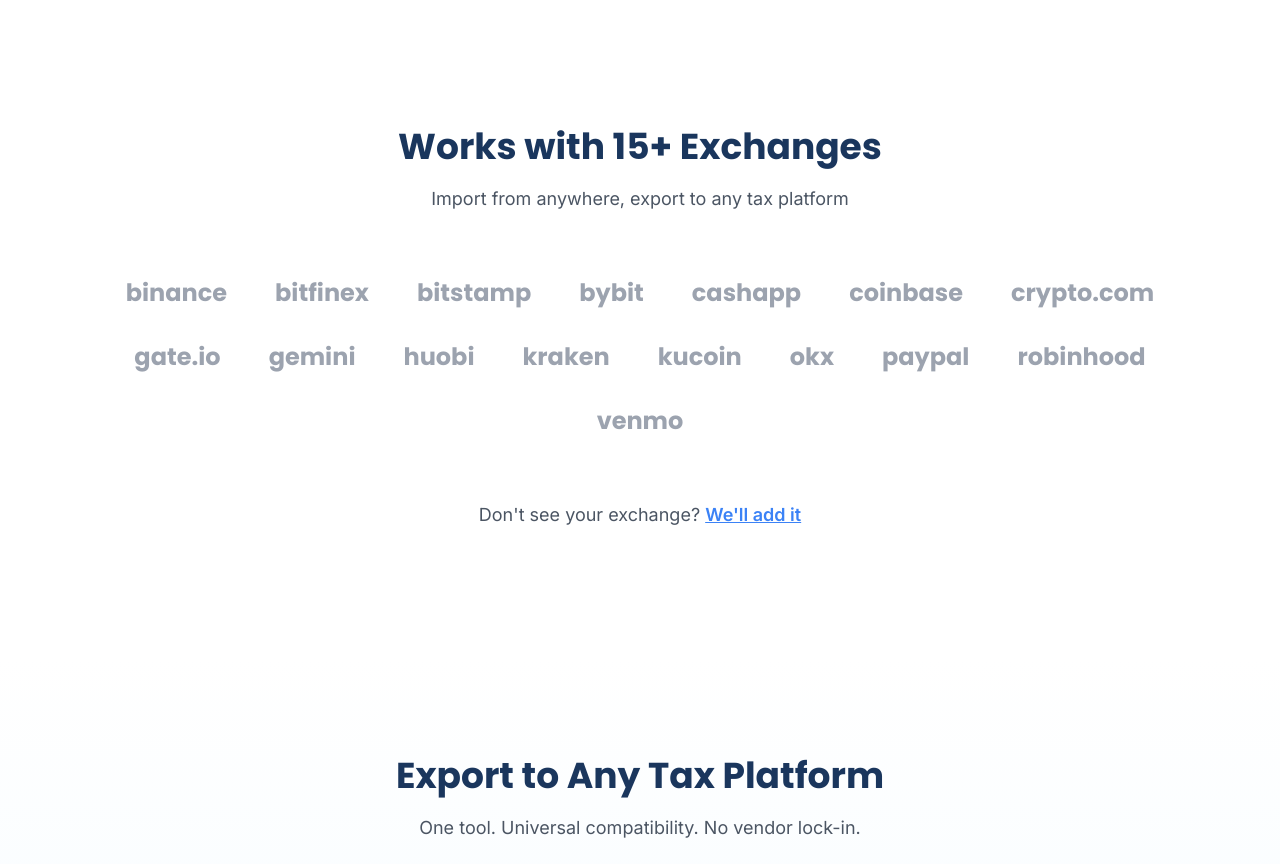
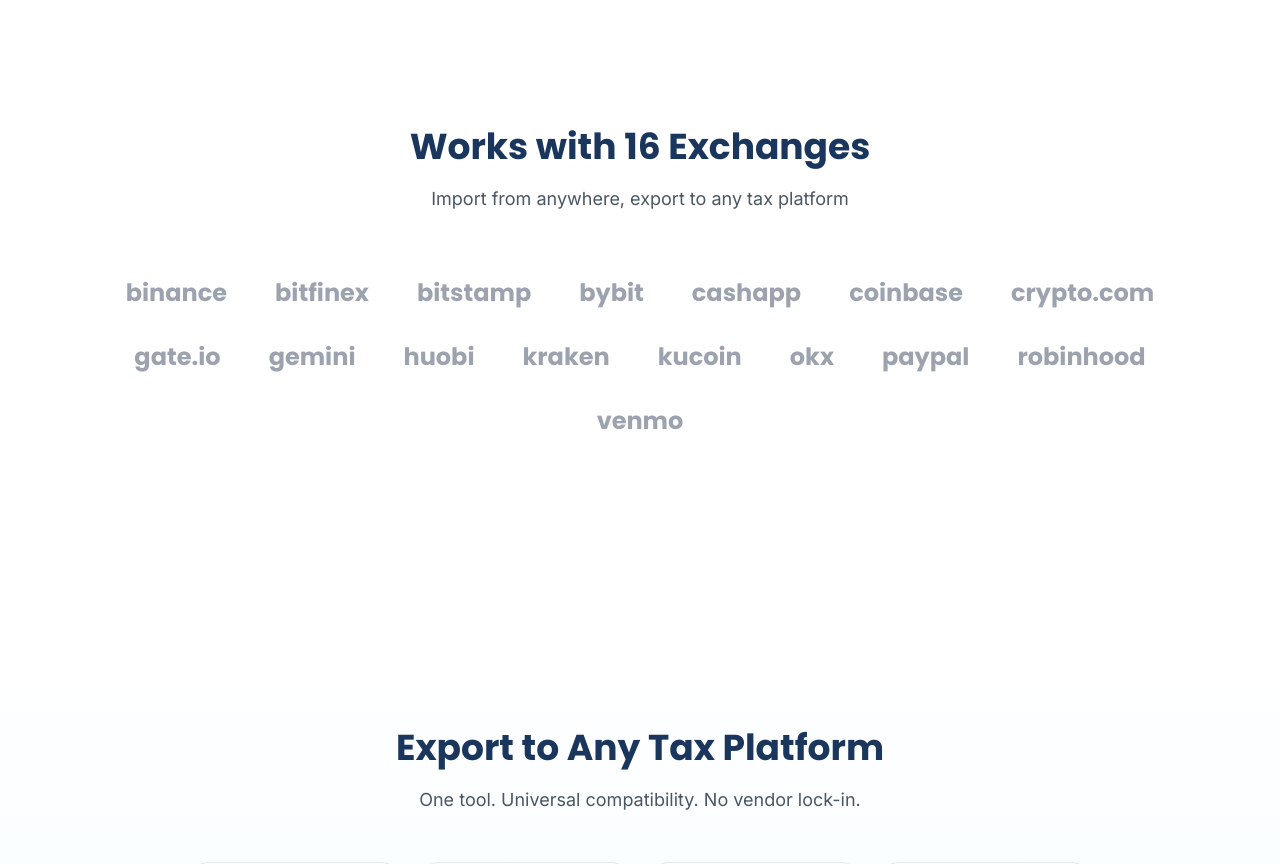
Before and after one commit to Sean-Bravo/trw, a Next.js app: page / in a window 1280 px wide. Shown: the part 5300-6164 px from the top of the page. Built offline with nearby package versions, Linux system fonts and the light colour scheme.

Commit message:
updated supported exchanges

```diff
--- a/components/marketing/SupportedExchanges.tsx
+++ b/components/marketing/SupportedExchanges.tsx
@@ -26,7 +26,7 @@ export function SupportedExchanges() {
       <Container>
         <div className="text-center mb-16">
           <h2 className="font-poppins text-3xl sm:text-4xl font-bold text-[#1a365d] mb-4 leading-tight">
-            Works with 15+ Exchanges
+            Works with 16 Exchanges
           </h2>
           <p className="text-lg text-[#4b5563] max-w-2xl mx-auto">
             Import from anywhere, export to any tax platform
@@ -51,12 +51,12 @@ export function SupportedExchanges() {
 
         {/* Bottom Message */}
         <div className="text-center mt-16">
-          <p className="text-[#4b5563] text-lg">
+          {/* <p className="text-[#4b5563] text-lg">
             Don't see your exchange?{' '}
             <a href="#contact" className="text-[#3b82f6] hover:text-[#2563eb] underline font-semibold">
               We'll add it
             </a>
-          </p>
+          </p> */}
         </div>
       </Container>
     </section>
```
